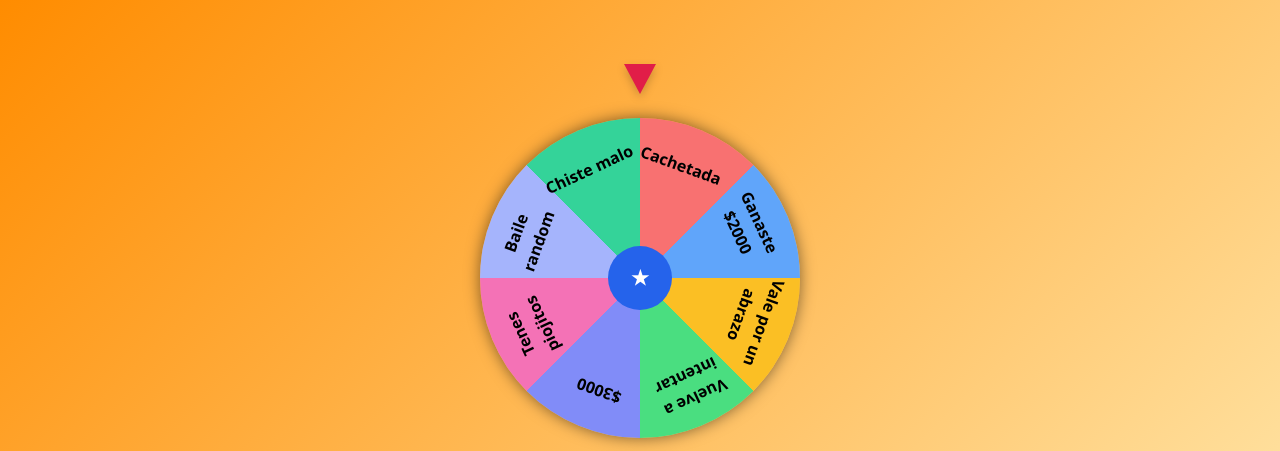
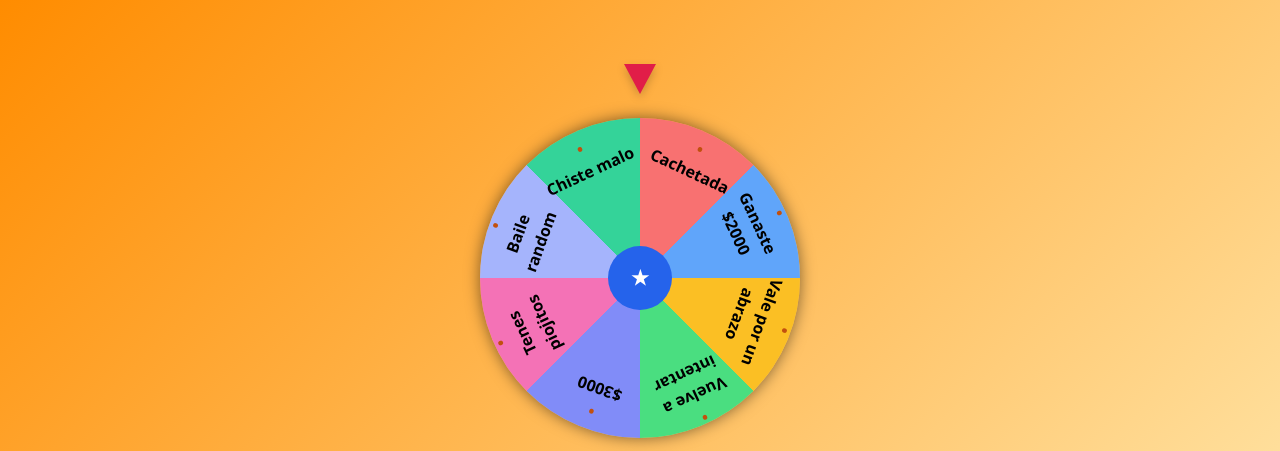
Before and after one commit to theCop-a11/roulette, a plain HTML site: page index.html in a window 1280 px wide. Shown: the top 451 px of the page. Drawn offline with nearby package versions, Linux system fonts and the light colour scheme.

Commit message:
agregados puntos en la ruleta

```diff
--- a/script.js
+++ b/script.js
@@ -10,7 +10,7 @@ function cargarOpciones() {
   opciones.forEach((texto, index) => {
       const div = document.createElement("div");
       div.className = `opcion opcion-${index + 1}`;
-        div.textContent = texto;
+      div.innerHTML = `<span style="color: #c2500e;">•</span><br>` + texto; // Punto en rojo con <span>
       contenedor.appendChild(div);
   });
 }
--- a/styles.css
+++ b/styles.css
@@ -56,14 +56,14 @@
     width: 100px; /* Ancho fijo para centrado */
     text-align: center; /* Alineación centrada */
 }
-.opcion-1 { transform: rotate(20deg) translate(0, -120px); }
-.opcion-2 { transform: rotate(65deg) translate(0, -120px); }
-.opcion-3 { transform: rotate(110deg) translate(0, -120px); }
-.opcion-4 { transform: rotate(155deg) translate(0, -120px); }
-.opcion-5 { transform: rotate(200deg) translate(0, -120px); }
-.opcion-6 { transform: rotate(245deg) translate(0, -120px); }
-.opcion-7 { transform: rotate(290deg) translate(0, -120px); }
-.opcion-8 { transform: rotate(335deg) translate(0, -120px); }
+.opcion-1 { transform: rotate(25deg) translate(0, -130px); }
+.opcion-2 { transform: rotate(65deg) translate(0, -130px); }
+.opcion-3 { transform: rotate(110deg) translate(0, -130px); }
+.opcion-4 { transform: rotate(155deg) translate(0, -130px); }
+.opcion-5 { transform: rotate(200deg) translate(0, -130px); }
+.opcion-6 { transform: rotate(245deg) translate(0, -130px); }
+.opcion-7 { transform: rotate(290deg) translate(0, -130px); }
+.opcion-8 { transform: rotate(335deg) translate(0, -130px); }
 
 body {
     margin: 0;
```
Lines whose indentation alone changed are shown as unchanged.
